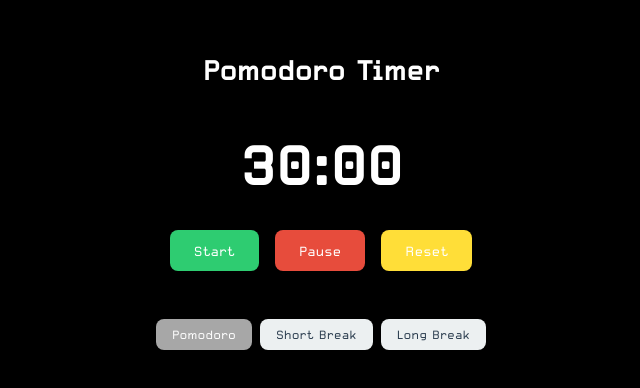
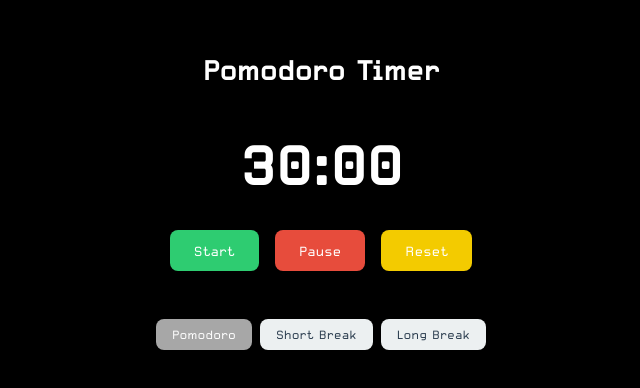
Before and after one commit to cgunn5/BYOA-Pomodoro, a plain HTML site: page index.html in a window 1280 px wide. Shown: the part 198-586 px from the top of the page, without its empty margins (319-959 px from the left). Drawn offline with Linux system fonts and the light colour scheme.

Commit message:
changed reset to darker yellow

```diff
--- a/styles.css
+++ b/styles.css
@@ -78,7 +78,7 @@ button {
 }
 
 #reset {
-    background-color: #ffde38;
+    background-color: #f3cb00;
     color: white;
 }
 
```
